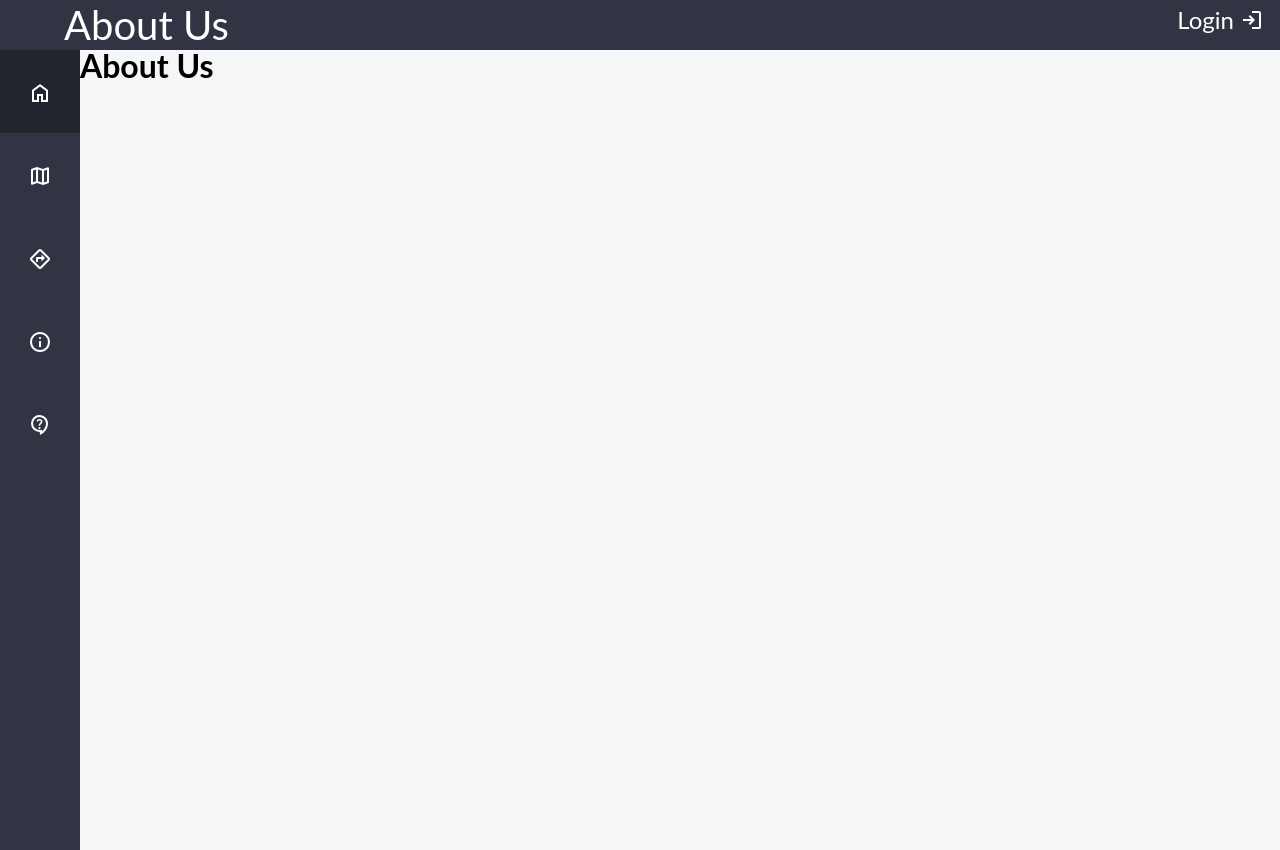
After one commit to yukikato123123123-byte/paleomapa.git-component, a PHP site: page /about_us.php in a window 1280 px wide. The commit adds this page. Run offline with PHP 8.4, Linux system fonts and the light colour scheme.

Commit message:
Header, Sidebar, Page Layouts

```diff
--- /dev/null
+++ b/about_us.php
@@ -0,0 +1,23 @@
+<!DOCTYPE html>
+<html lang="en">
+<head>
+    <meta charset="UTF-8">
+    <meta name="viewport" content="width=device-width, initial-scale=1.0">
+    <link rel="stylesheet" href="./css/about_us.css">
+    <title>Paleomapa - About Us</title>
+</head>
+
+<?php
+  require_once "header.php";
+  require_once "sidebar.php";
+?>
+
+<body>
+
+    <h1>About Us</h1>
+
+</body>
+
+<script src="./js/about_us.js"></script>
+
+</html>
--- /dev/null
+++ b/css/header.css
@@ -0,0 +1,60 @@
+* {
+	margin: 0;
+	padding: 0;
+	list-style: none;
+	font-family: 'Lato', sans-serif;
+	line-height: 1;
+}
+
+body {
+	background-color: #F5F6F8;
+	/*overflow: hidden;*/
+}
+
+.headerUL {
+    position: sticky;
+    top:0;
+    list-style-type: none;
+    margin: 0;
+    padding: 0;
+    overflow: hidden;
+    background-color: #313443;
+
+}
+
+.headerList {
+    float: left;
+    font-size: 40px;
+    color: white;
+    text-align: center;
+    margin-top: 5px;
+    margin-bottom: 5px;
+    margin-left: 5%;
+}
+
+#loginHeader {
+    float: right;
+    font-size: 24px;
+    color: white;
+}
+
+.headerList a {
+
+    color: white;
+    text-align: center;
+    padding: 14px 16px;
+    text-decoration: none;
+}
+
+.headerList a:hover {
+    background-color: #22252E;
+}
+
+svg {
+    display: inline-flex;
+    align-self: center;
+    height:1em;
+    width:1em;
+    top: .125em;
+    position: relative;
+  }
--- /dev/null
+++ b/css/sidebar.css
@@ -0,0 +1,97 @@
+* {
+	margin: 0;
+	padding: 0;
+	list-style: none;
+	font-family: 'Lato', sans-serif;
+	line-height: 1;
+}
+
+body {
+	background-color: #F5F6F8;
+	/*overflow: hidden;*/
+}
+
+
+:root {
+    --sidebar-background-color: #313443;
+    --active-sidebar-link-color: #22252E;
+    --hover-sidebar-link-color: var(--active-sidebar-link-color);
+    --active-link-color: #98D7EC;
+    --tooltip-background-color: var(--sidebar-background-color);
+}
+
+.sidebar-navigation {
+	position: sticky;
+    top:0;
+	display: inline-block;
+	min-height: 100vh;
+	width: 80px;
+	background-color: var(--sidebar-background-color);
+	float: left;
+
+	ul {
+		text-align: center;
+        /*margin-bottom: 25em;*/
+
+		li {
+			padding: 28px 0;
+			cursor: pointer;
+			transition: all ease-out 120ms;
+
+			i {
+				display: block;
+				font-size: 24px;
+
+				transition: all ease 450ms;
+			}
+
+			.tooltip {
+				display: inline-block;
+				position: absolute;
+				background-color: var(--tooltip-background-color);
+				padding: 8px 15px;
+				border-radius: 3px;
+				margin-top: -26px;
+				left: 90px;
+				opacity: 0;
+				visibility: hidden;
+				font-size: 13px;
+				letter-spacing: .5px;
+
+				&:before {
+					content: '';
+					display: block;
+					position: absolute;
+					left: -4px;
+					top: 10px;
+					transform: rotate(45deg);
+					width: 10px;
+					height: 10px;
+					background-color: inherit;
+				}
+			}
+
+			&:hover {
+				background-color: var(--hover-sidebar-link-color);
+
+				.tooltip {
+					visibility: visible;
+					opacity: 1;
+				}
+			}
+
+			&.active {
+				background-color: var(--active-sidebar-link-color);
+
+				i {
+					color: var(--active-link-color);
+				}
+			}
+		}
+	}
+}
+
+a {
+    color: white;
+    text-decoration: none;
+}
--- /dev/null
+++ b/header.php
@@ -0,0 +1,13 @@
+<link rel="stylesheet" href="./css/header.css">
+
+<ul class="headerUL">
+    <li id="headerTitlePage" class="headerList">Page Title</li>
+    <li id="loginHeader" class="headerList">
+        <a href="#">
+            <span>Login</span>
+            <svg xmlns="http://www.w3.org/2000/svg" height="24px" viewBox="0 -960 960 960" width="24px" fill="#FFFFFF">
+                <path d="M480-120v-80h280v-560H480v-80h280q33 0 56.5 23.5T840-760v560q0 33-23.5 56.5T760-120H480Zm-80-160-55-58 102-102H120v-80h327L345-622l55-58 200 200-200 200Z"/>
+            </svg>
+        </a>
+    </li>
+</ul>
--- /dev/null
+++ b/js/about_us.js
@@ -0,0 +1 @@
+document.getElementById("headerTitlePage").textContent = "About Us";
--- /dev/null
+++ b/js/contact_us.js
@@ -0,0 +1 @@
+document.getElementById("headerTitlePage").textContent = "Contact Us";
--- a/js/map.js
+++ b/js/map.js
@@ -1,3 +1,5 @@
+document.getElementById("headerTitlePage").textContent = "Paleontology Map of Portugal";
+
 // Responsável pela criação e configuração inicial do mapa e view
 window.App = window.App || {};
 
--- /dev/null
+++ b/js/sidebar.js
@@ -0,0 +1,7 @@
+$('ul li').on('click', function() {
+
+	$('li').removeClass('active');
+
+	$(this).addClass('active');
+
+});
--- /dev/null
+++ b/sidebar.php
@@ -0,0 +1,60 @@
+<link rel="stylesheet" href="./css/sidebar.css">
+<script src="https://code.jquery.com/jquery-3.6.0.min.js"></script>
+
+<nav class="sidebar-navigation">
+	<ul>
+    <a href="index.php">
+        <li class="active">
+            <i>
+                <svg xmlns="http://www.w3.org/2000/svg" height="24px" viewBox="0 -960 960 960" width="24px" fill="#FFFFFF">
+                    <path d="M240-200h120v-240h240v240h120v-360L480-740 240-560v360Zm-80 80v-480l320-240 320 240v480H520v-240h-80v240H160Zm320-350Z"/>
+                </svg>
+            </i>
+                    <span class="tooltip">HomePage</span>
+
+            </li>
+        </a>
+        <a href="mapa.php">
+            <li>
+            <i>
+                <svg xmlns="http://www.w3.org/2000/svg" height="24px" viewBox="0 -960 960 960" width="24px" fill="#FFFFFF">
+                    <path d="m600-120-240-84-186 72q-20 8-37-4.5T120-170v-560q0-13 7.5-23t20.5-15l212-72 240 84 186-72q20-8 37 4.5t17 33.5v560q0 13-7.5 23T812-192l-212 72Zm-40-98v-468l-160-56v468l160 56Zm80 0 120-40v-474l-120 46v468Zm-440-10 120-46v-468l-120 40v474Zm440-458v468-468Zm-320-56v468-468Z"/>
+                </svg>
+            </i>
+                <span class="tooltip">Map</span>
+            </li>
+        </a>
+        <a href="routing.html">
+            <li>
+                <i>
+                    <svg xmlns="http://www.w3.org/2000/svg" height="24px" viewBox="0 -960 960 960" width="24px" fill="#FFFFFF">
+                        <path d="M320-360h80v-120h140v100l140-140-140-140v100H360q-17 0-28.5 11.5T320-520v160ZM480-80q-15 0-29.5-6T424-104L104-424q-12-12-18-26.5T80-480q0-15 6-29.5t18-26.5l320-320q12-12 26.5-18t29.5-6q15 0 29.5 6t26.5 18l320 320q12 12 18 26.5t6 29.5q0 15-6 29.5T856-424L536-104q-12 12-26.5 18T480-80ZM320-320l160 160 320-320-320-320-320 320 160 160Zm160-160Z"/>
+                    </svg>
+                </i>
+                <span class="tooltip">Routing</span>
+            </li>
+        </a>
+        <a href="about_us.php">
+            <li>
+                <i>
+                    <svg xmlns="http://www.w3.org/2000/svg" height="24px" viewBox="0 -960 960 960" width="24px" fill="#FFFFFF">
+                        <path d="M440-280h80v-240h-80v240Zm40-320q17 0 28.5-11.5T520-640q0-17-11.5-28.5T480-680q-17 0-28.5 11.5T440-640q0 17 11.5 28.5T480-600Zm0 520q-83 0-156-31.5T197-197q-54-54-85.5-127T80-480q0-83 31.5-156T197-763q54-54 127-85.5T480-880q83 0 156 31.5T763-763q54 54 85.5 127T880-480q0 83-31.5 156T763-197q-54 54-127 85.5T480-80Zm0-80q134 0 227-93t93-227q0-134-93-227t-227-93q-134 0-227 93t-93 227q0 134 93 227t227 93Zm0-320Z"/>
+                    </svg>
+                </i>
+                <span class="tooltip">About Us</span>
+            </li>
+        </a>
+        <a href="contact_us.php">
+            <li>
+                <i>
+                    <svg xmlns="http://www.w3.org/2000/svg" height="24px" viewBox="0 -960 960 960" width="24px" fill="#FFFFFF">
+                        <path d="m480-80-10-120h-10q-142 0-241-99t-99-241q0-142 99-241t241-99q71 0 132.5 26.5t108 73q46.5 46.5 73 108T800-540q0 75-24.5 144t-67 128q-42.5 59-101 107T480-80Zm80-146q71-60 115.5-140.5T720-540q0-109-75.5-184.5T460-800q-109 0-184.5 75.5T200-540q0 109 75.5 184.5T460-280h100v54Zm-101-95q17 0 29-12t12-29q0-17-12-29t-29-12q-17 0-29 12t-12 29q0 17 12 29t29 12Zm-29-127h60q0-30 6-42t38-44q18-18 30-39t12-45q0-51-34.5-76.5T460-720q-44 0-74 24.5T344-636l56 22q5-17 19-33.5t41-16.5q27 0 40.5 15t13.5 33q0 17-10 30.5T480-558q-35 30-42.5 47.5T430-448Zm30-65Z"/>
+                    </svg>
+                </i>
+                <span class="tooltip">Contacts</span>
+            </li>
+        </a>
+    </ul>
+</nav>
+
+<script src="./js/sidebar.js"></script>
```
Also changed, not shown: contact_us.php (added, +23 -0 lines), css/index.css (+10 -61 lines), index.php (+17 -26 lines), js/index.js (+52 -22 lines), mapa.php (+9 -26 lines), css/about_us.css (added), css/contact_us.css (added).
